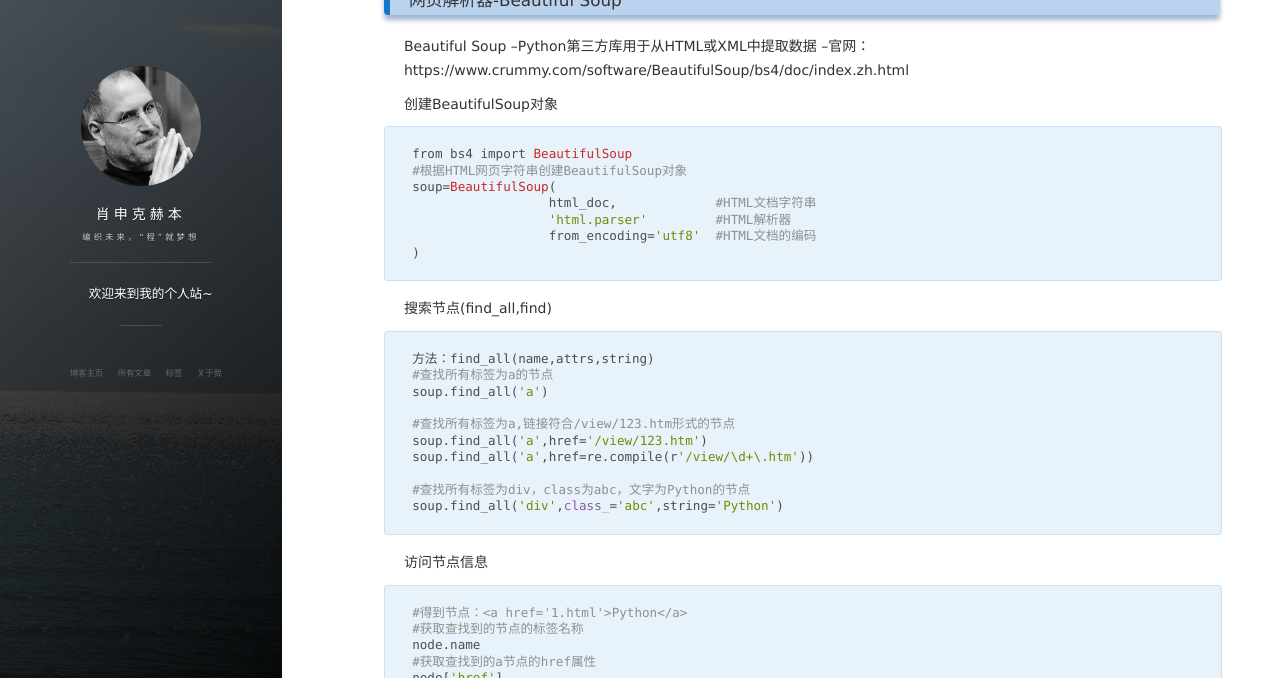
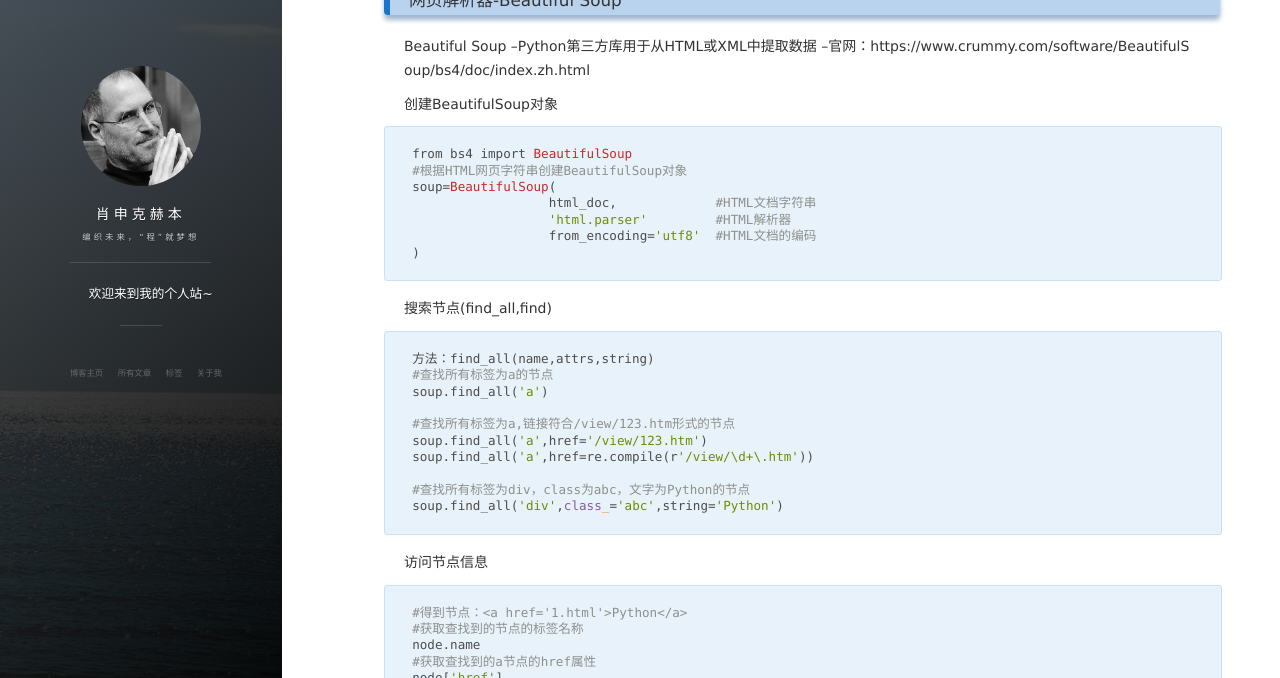
Before and after one commit to nilzzzz/nilzzzz.github.io, a Jekyll site: the page built from _posts/2017-05-27-pythonLearning1.md, in a window 1280 px wide and 900 px high, scrolled down 4579 px, cut to the strip 222-900 px from the top of the window. Built offline with Jekyll 4.4.1, drawn with Linux system fonts in a browser that asks for light colours; nearby versions of some CDN libraries; comment, search, counter and statistics services are not loaded; some of the changed lines change nothing that is shown.

Commit message:
font bug

````diff
--- a/_posts/2017-05-27-pythonLearning1.md
+++ b/_posts/2017-05-27-pythonLearning1.md
@@ -81,7 +81,8 @@ response=urllib2.urlopen("http://www.baidu.com/")
 ### 网页解析器-Beautiful Soup
 Beautiful Soup
 --Python第三方库用于从HTML或XML中提取数据
---官网：https://www.crummy.com/software/BeautifulSoup/bs4/doc/index.zh.html
+--官网：https://www.crummy.com/software/BeautifulS
+<br/>oup/bs4/doc/index.zh.html
 
 创建BeautifulSoup对象
 ```
````
